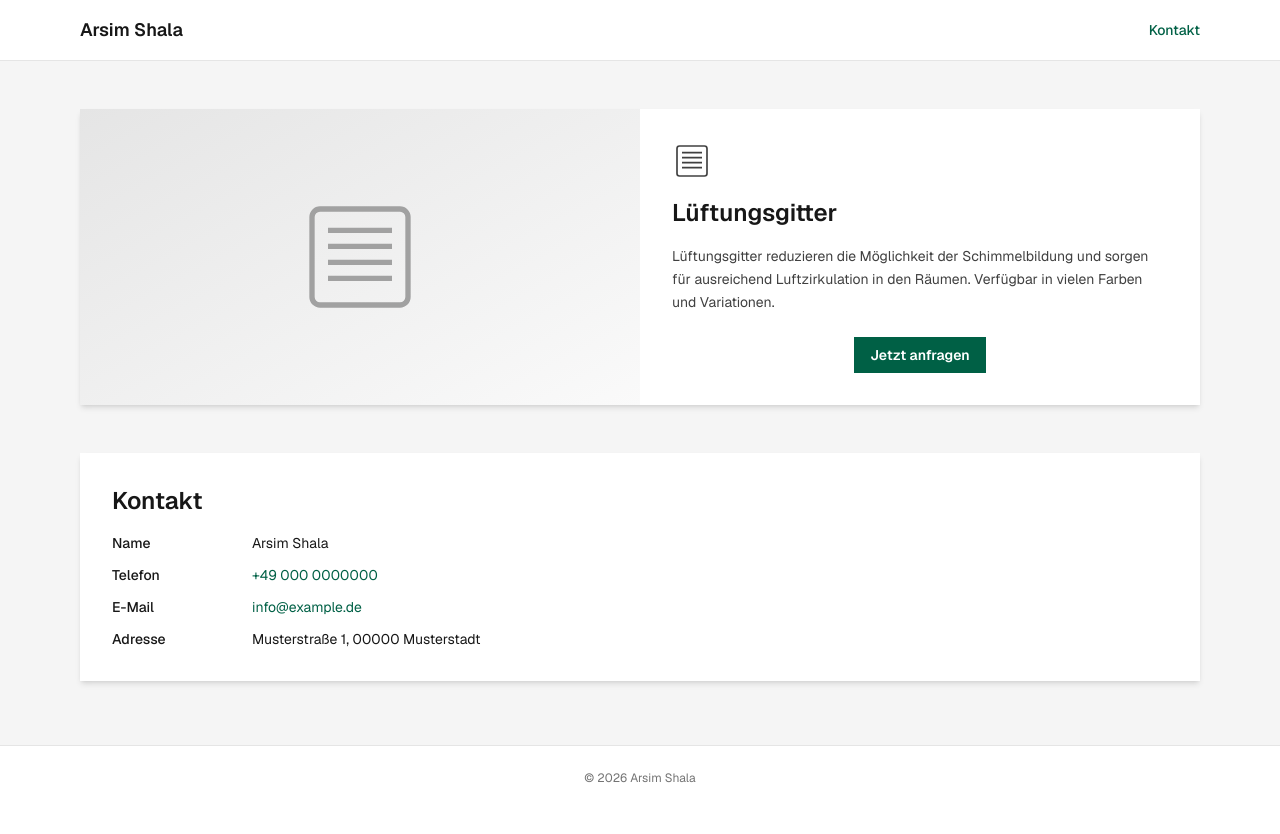
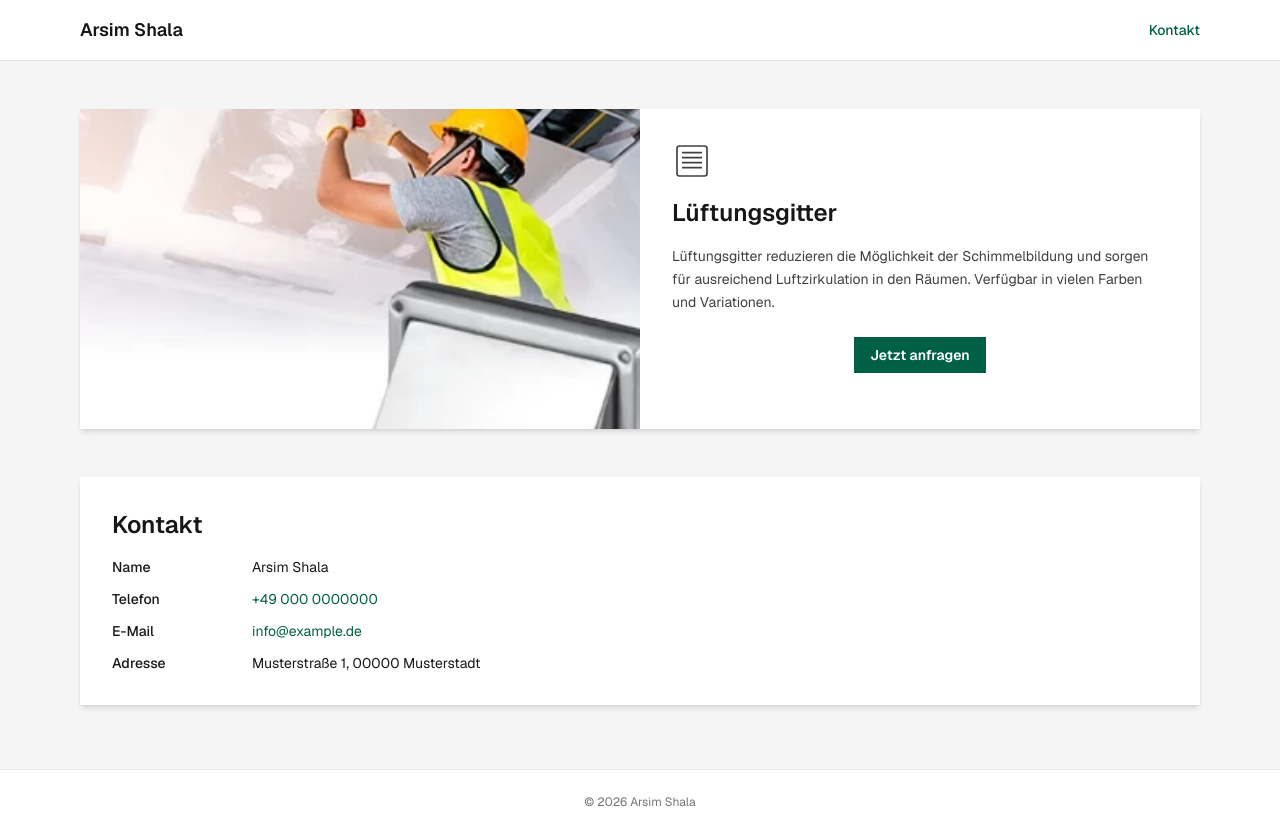
Before and after one commit to cagataykapuagasi/arsimwebsite, a Next.js app: page / in a window 1280 px wide. Before the commit the page ends 810 px from the top, so only its background shows below. Built offline with nearby package versions, Linux system fonts and the light colour scheme.

Commit message:
feat: add Lüftungsgitter image

```diff
--- a/src/app/page.tsx
+++ b/src/app/page.tsx
@@ -1,3 +1,5 @@
+import Image from "next/image";
+
 // ponytail: placeholder contact data, replace with real values
 const contact = {
   name: "Arsim Shala",
@@ -30,8 +32,15 @@ export default function Home() {
       <main className="flex-1 bg-neutral-100">
         <section className="mx-auto max-w-6xl px-4 py-12">
           <div className="grid overflow-hidden bg-white shadow-md md:grid-cols-2">
-            <div className="flex min-h-64 items-center justify-center bg-gradient-to-br from-neutral-200 to-neutral-50">
-              <GrilleIcon className="h-32 w-32 text-neutral-400" />
+            <div className="relative min-h-80">
+              <Image
+                src="/lueftungsgitter.png"
+                alt="Monteur an der Decke und Lüftungsgitter"
+                fill
+                priority
+                sizes="(min-width: 768px) 50vw, 100vw"
+                className="object-cover"
+              />
             </div>
             <div className="flex flex-col gap-4 p-8">
               <GrilleIcon className="h-10 w-10 text-neutral-700" />
```
Also changed, not shown: public/lueftungsgitter.png (added).
